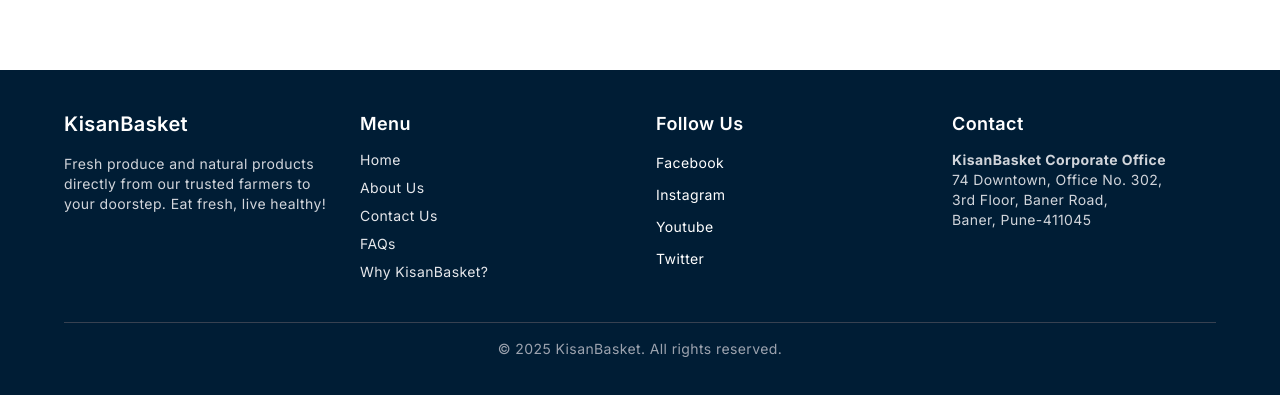
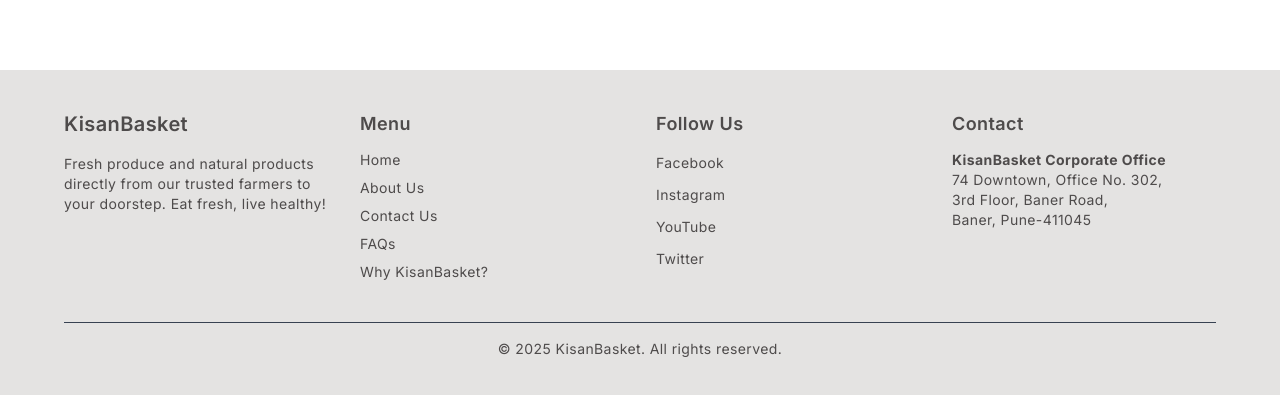
Before and after one commit to SamruddhiKulkarni672/FreshAtta, a Next.js app in the folder frontend/: page / in a window 1280 px wide. Shown: the part 1042-1437 px from the top of the page. Built offline with nearby package versions, Linux system fonts and the light colour scheme.

Commit message:
updated footer

```diff
--- a/frontend/src/components/Carousel.jsx
+++ b/frontend/src/components/Carousel.jsx
@@ -1,21 +1,15 @@
-'use client';
+"use client";
 
-import React, { useState } from 'react';
+import React, { useState } from "react";
 
-const images = [
-  '/images/image1.png',
-  '/images/image.png',
-  '/images/image.png',
-];
+const images = ["/images/image1.png", "/images/image.png", "/images/image.png"];
 
 function Carousel() {
     const [current, setCurrent] = useState(0);
 
-  const nextSlide = () =>
-    setCurrent(current === images.length - 1 ? 0 : current + 1);
+    const nextSlide = () => setCurrent(current === images.length - 1 ? 0 : current + 1);
 
-  const prevSlide = () =>
-    setCurrent(current === 0 ? images.length - 1 : current - 1);
+    const prevSlide = () => setCurrent(current === 0 ? images.length - 1 : current - 1);
 
     return (
         <div className="flex items-center justify-center m-4 rounded-3xl  mt-10  w-full h-[400px]">
@@ -39,9 +33,6 @@
                 </button>
             </div>
         </div>
-
-
-
     );
 }
 
--- a/frontend/src/components/Footer.jsx
+++ b/frontend/src/components/Footer.jsx
@@ -2,12 +2,12 @@
 
 const Footer = () => {
     return (
-    <footer className="bg-[#001d35] text-white py-10 px-6 md:px-16">
+        <footer className="bg-[#e4e3e2] text-[#4E4B4B] py-10 px-6 md:px-16 w-full">
             <div className="max-w-7xl mx-auto grid grid-cols-1 sm:grid-cols-2 md:grid-cols-4 gap-8">
                 {/* Logo & About */}
                 <div>
                     <h2 className="text-xl font-semibold mb-4">KisanBasket</h2>
-          <p className="text-sm text-gray-300">
+                    <p className="text-sm text-[#4E4B4B]">
                         Fresh produce and natural products directly from our trusted farmers
                         to your doorstep. Eat fresh, live healthy!
                     </p>
@@ -16,90 +16,40 @@
                 {/* Menu */}
                 <div>
                     <h3 className="text-lg font-semibold mb-3">Menu</h3>
-          <ul className="space-y-2 text-sm text-gray-200">
-            <li>
-              <a href="/" className="hover:text-white">
-                Home
-              </a>
-            </li>
-            <li>
-              <a href="/about" className="hover:text-white">
-                About Us
-              </a>
-            </li>
-            <li>
-              <a href="/contact" className="hover:text-white">
-                Contact Us
-              </a>
-            </li>
-            <li>
-              <a href="/faqs" className="hover:text-white">
-                FAQs
-              </a>
-            </li>
-            <li>
-              <a href="/why-kisanbasket" className="hover:text-white">
-                Why KisanBasket?
-              </a>
-            </li>
+                    <ul className="space-y-2 text-sm text-[#4E4B4B]">
+                        <li><a href="/" className=" hover:text-[#D2874D]">Home</a></li>
+                        <li><a href="/about" className="hover:text-[#D2874D]">About Us</a></li>
+                        <li><a href="/contact" className="hover:text-[#D2874D]">Contact Us</a></li>
+                        <li><a href="/faqs" className="hover:text-[#D2874D]">FAQs</a></li>
+                        <li><a href="/why-kisanbasket" className="hover:text-[#D2874D]">Why KisanBasket?</a></li>
                     </ul>
                 </div>
 
-        {/* Social media  */}
+                {/* Follow Us */}
                 <div>
                     <h3 className="text-lg font-semibold mb-3">Follow Us</h3>
                     <ul className="space-y-2">
-            <li>
-              <a
-                href="/shop"
-                className="text-sm hover:text-green-400 transition duration-200"
-              >
-                Facebook
-              </a>
-            </li>
-            <li>
-              <a
-                href="/about"
-                className="text-sm hover:text-green-400 transition duration-200"
-              >
-                Instagram
-              </a>
-            </li>
-            <li>
-              <a
-                href="/contact"
-                className="text-sm hover:text-green-400 transition duration-200"
-              >
-                Youtube
-              </a>
-            </li>
-            <li>
-              <a
-                href="/faq"
-                className="text-sm hover:text-green-400 transition duration-200"
-              >
-                Twitter
-              </a>
-            </li>
+                        <li><a href="#" className="text-sm hover:text-[#D2874D] transition duration-200">Facebook</a></li>
+                        <li><a href="#" className="text-sm hover:text-[#D2874D] transition duration-200">Instagram</a></li>
+                        <li><a href="#" className="text-sm hover:text-[#D2874D] transition duration-200">YouTube</a></li>
+                        <li><a href="#" className="text-sm hover:text-[#D2874D] transition duration-200">Twitter</a></li>
                     </ul>
                 </div>
 
                 {/* Contact */}
                 <div>
                     <h3 className="text-lg font-semibold mb-3">Contact</h3>
-          <p className="text-sm text-gray-300">
-            <strong>KisanBasket Corporate Office</strong>
-            <br />
-            74 Downtown, Office No. 302,
-            <br />
-            3rd Floor, Baner Road,
-            <br />
+                    <p className="text-sm text-[#4E4B4B]">
+                        <strong>KisanBasket Corporate Office</strong><br />
+                        74 Downtown, Office No. 302,<br />
+                        3rd Floor, Baner Road,<br />
                         Baner, Pune-411045
                     </p>
                 </div>
             </div>
 
-      <div className="mt-10 border-t border-gray-700 pt-4 text-center text-sm text-gray-400">
+            {/* Footer Bottom */}
+            <div className="mt-10 border-t border-gray-700 pt-4 text-center text-sm text-[#4E4B4B]">
                 © {new Date().getFullYear()} KisanBasket. All rights reserved.
             </div>
         </footer>
```
Also changed, not shown: frontend/src/app/customizedProduct/[id]/page.jsx (line endings or trailing spaces), frontend/src/assets/image.png (deleted), 1 other file (tests, documents, lock files or other folders). Lines whose indentation alone changed are shown as unchanged.
